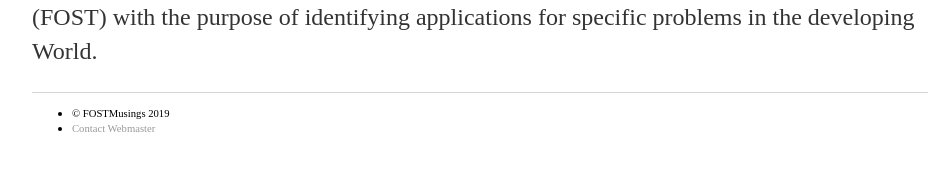
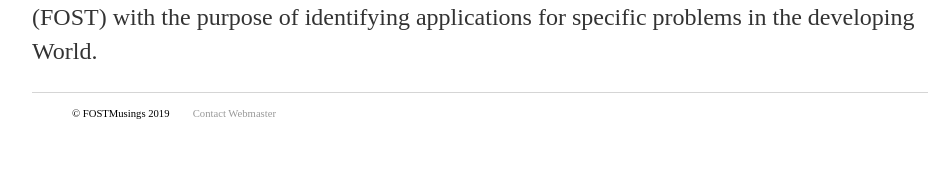
Before and after one commit to oferonmi/datafilik.github.io, a Jekyll site: the page built from index.html, in a window 1280 px wide. Shown: the part 450-621 px from the top of the page, without its empty margins (160-1105 px from the left). Built offline with Jekyll 4.4.1, drawn with Linux system fonts in a browser that asks for light colours.

Commit message:
Update main.css

```diff
--- a/css/main.css
+++ b/css/main.css
@@ -8,7 +8,7 @@ nav ul, footer ul {
     list-style: none;
     font-weight: bold;
 }
-nav ul li, footer ul li {
+nav ul li, div.footer ul li {
     display: inline;
     margin-right: 20px;
 }
```
